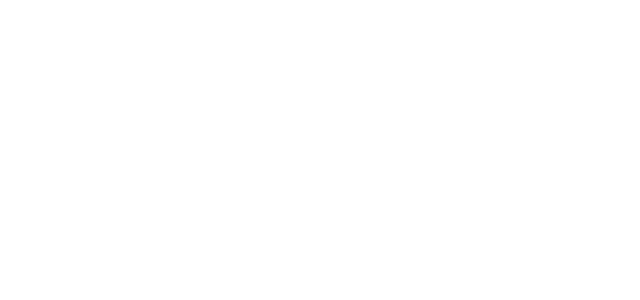
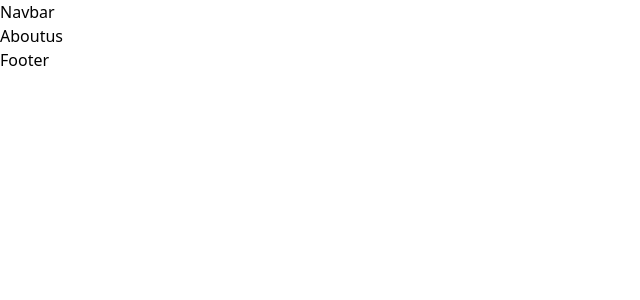
Before and after one commit to KavishkaThushal/AT-DIGITAL, a React (Vite) app in the folder AT DIGITAL/: page /aboutus in a window 1280 px wide. Shown: the top 300 px of the page, without its empty margins (0-640 px from the left). Built offline with nearby package versions, Linux system fonts and the light colour scheme.

Commit message:
create routes

```diff
--- a/AT DIGITAL/package.json
+++ b/AT DIGITAL/package.json
@@ -11,7 +11,8 @@
   },
   "dependencies": {
     "react": "^18.3.1",
-    "react-dom": "^18.3.1"
+    "react-dom": "^18.3.1",
+    "react-router-dom": "^6.26.0"
   },
   "devDependencies": {
     "@eslint/js": "^9.8.0",
--- a/AT DIGITAL/src/App.jsx
+++ b/AT DIGITAL/src/App.jsx
@@ -1,19 +1,29 @@
-import { useState } from 'react'
-import reactLogo from './assets/react.svg'
-import viteLogo from '/vite.svg'
+import { BrowserRouter,Routes,Route } from "react-router-dom"
+import Home from "./pages/home/Home"
+import Careers from "./pages/careers/Careers"
+import Services from "./pages/services/Services"
+import Aboutus from "./pages/about us/Aboutus"
+import Contactus from "./pages/contactus/Contactus"
+import Navbar from "./components/navbar/Navbar"
+import Footer from "./components/footer/Footer"
 
 
 function App() {
 
+  return (
+    <BrowserRouter>
+    <Navbar/>
+    <Routes>
+      <Route path="/" element={<Home />} />
+      <Route path="/careers" element={<Careers />} />
+      <Route path="/services" element={<Services />} />
+      <Route path="/contact" element={<Contactus />} />
+      <Route path="/aboutus" element={<Aboutus />} />
+    </Routes>
+    <Footer/>
+    </BrowserRouter>
+  )
 
-  return (
-    <>
-
-
-
-
-    </>
-  )
 }
 
 export default App
--- /dev/null
+++ b/AT DIGITAL/src/components/accordion/Accordion.jsx
@@ -0,0 +1,9 @@
+import React from 'react'
+
+function Accordion() {
+  return (
+    <div>Accordion</div>
+  )
+}
+
+export default Accordion
--- /dev/null
+++ b/AT DIGITAL/src/components/button/Button.jsx
@@ -0,0 +1,9 @@
+import React from 'react'
+
+function Button() {
+  return (
+    <div>Button</div>
+  )
+}
+
+export default Button
--- /dev/null
+++ b/AT DIGITAL/src/components/footer/Footer.jsx
@@ -0,0 +1,9 @@
+import React from 'react'
+
+function Footer() {
+  return (
+    <div>Footer</div>
+  )
+}
+
+export default Footer
--- /dev/null
+++ b/AT DIGITAL/src/components/navbar/Navbar.jsx
@@ -0,0 +1,9 @@
+import React from 'react'
+
+function Navbar() {
+  return (
+    <div>Navbar</div>
+  )
+}
+
+export default Navbar
--- /dev/null
+++ b/AT DIGITAL/src/pages/about us/Aboutus.jsx
@@ -0,0 +1,9 @@
+import React from 'react'
+
+function Aboutus() {
+  return (
+    <div>Aboutus</div>
+  )
+}
+
+export default Aboutus
--- /dev/null
+++ b/AT DIGITAL/src/pages/careers/Careers.jsx
@@ -0,0 +1,9 @@
+import React from 'react'
+
+function Careers() {
+  return (
+    <div>Careers</div>
+  )
+}
+
+export default Careers
--- /dev/null
+++ b/AT DIGITAL/src/pages/contactus/Contactus.jsx
@@ -0,0 +1,9 @@
+import React from 'react'
+
+function Contactus() {
+  return (
+    <div>Contactus</div>
+  )
+}
+
+export default Contactus
--- /dev/null
+++ b/AT DIGITAL/src/pages/home/Home.jsx
@@ -0,0 +1,9 @@
+import React from 'react'
+
+function Home() {
+  return (
+    <div>Home</div>
+  )
+}
+
+export default Home
--- /dev/null
+++ b/AT DIGITAL/src/pages/services/Services.jsx
@@ -0,0 +1,9 @@
+import React from 'react'
+
+function Services() {
+  return (
+    <div>Services</div>
+  )
+}
+
+export default Services
```
Also changed, not shown: 1 other file (tests, documents, lock files or other folders).
